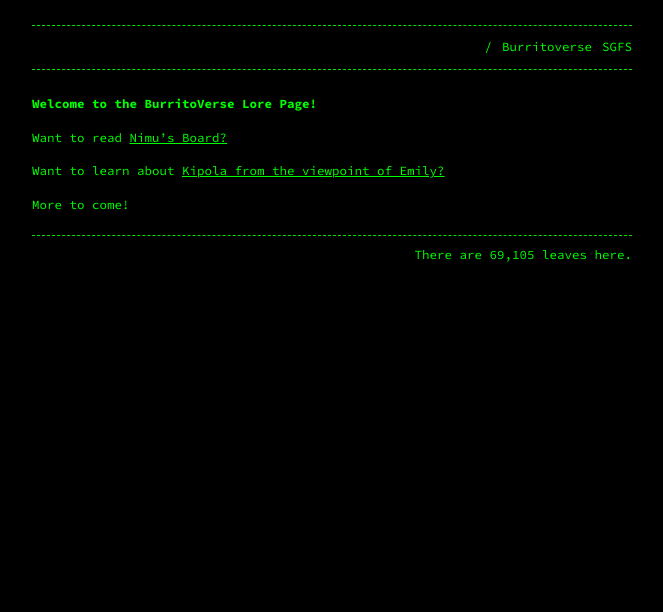
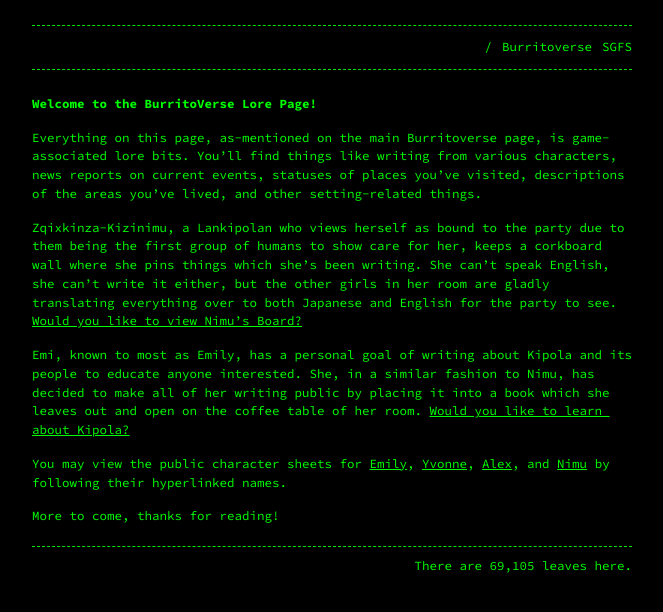
Before and after one commit to Terwilliger69105/69105.github.io, a Jekyll site: the page built from lore.md, in a window 1280 px wide. Shown: the top 612 px of the page, without its empty margins (308-971 px from the left). Built offline with Jekyll 4.4.1, drawn with Linux system fonts in a browser that asks for light colours; our own code applies the rules of GitHub Pages for plain Markdown files.

Commit message:
Update lore.md

```diff
--- a/lore.md
+++ b/lore.md
@@ -5,8 +5,12 @@ peramlink: /lore/
 
 **Welcome to the BurritoVerse Lore Page!**
 
-Want to read [Nimu's Board?](/nimu/)
+Everything on this page, as-mentioned on the main Burritoverse page, is game-associated lore bits. You'll find things like writing from various characters, news reports on current events, statuses of places you've visited, descriptions of the areas you've lived, and other setting-related things.
 
-Want to learn about [Kipola from the viewpoint of Emily?](/kipola/)
+Zqixkinza-Kizinimu, a Lankipolan who views herself as bound to the party due to them being the first group of humans to show care for her, keeps a corkboard wall where she pins things which she's been writing. She can't speak English, she can't write it either, but the other girls in her room are gladly translating everything over to both Japanese and English for the party to see. [Would you like to view Nimu's Board?](/nimu/)
 
-More to come!
+Emi, known to most as Emily, has a personal goal of writing about Kipola and its people to educate anyone interested. She, in a similar fashion to Nimu, has decided to make all of her writing public by placing it into a book which she leaves out and open on the coffee table of her room. [Would you like to learn about Kipola?](/kipola/)
+
+You may view the public character sheets for [Emily](https://docs.google.com/document/d/1Y0rK3FoIK2V2h1y0Z-zlmBa-0PfH6n3YZy0xOTL59Mo/edit?usp=sharing), [Yvonne](https://docs.google.com/document/d/1u1ViLkp0QxIM4djQCs1yV1OfAA0B7q_0_s7LShUzWUA/edit?usp=sharing), [Alex](https://docs.google.com/document/d/1l9ymc9rhOewoiKyTIAaKZTPIH9pbG2y6Kp0evOHuRaI/edit?usp=sharing), and [Nimu](https://docs.google.com/document/d/19K4yE247H8qkENmwqUrZ_cf61NpasSYmz1_LWYBvz3s/edit?usp=sharing) by following their hyperlinked names.
+
+More to come, thanks for reading!
```
